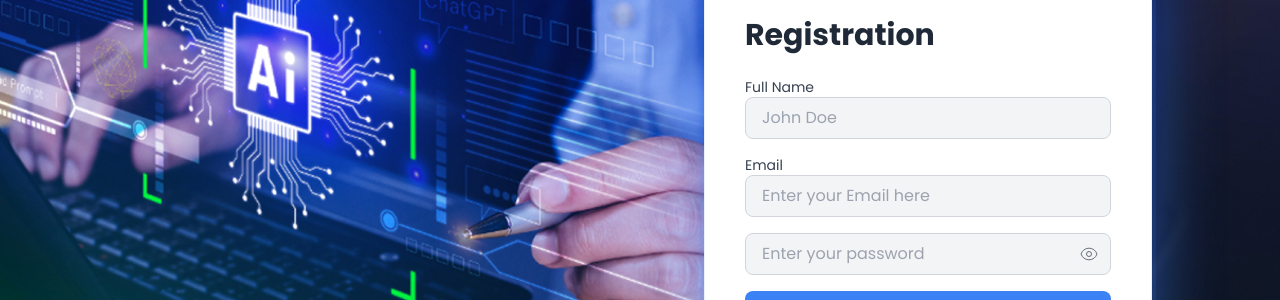
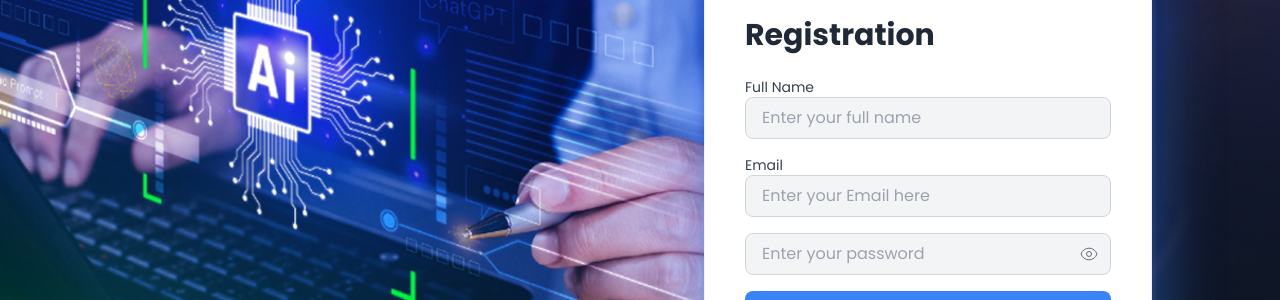
Before and after one commit to kaaju1036/testbsdm, a Flask app: page / in a window 1280 px wide. Shown: the part 244-544 px from the top of the page. Run offline with Flask 3, Linux system fonts and the light colour scheme; some libraries are stand-ins or nearby versions.

Commit message:
Update register.html

```diff
--- a/templates/register.html
+++ b/templates/register.html
@@ -47,6 +47,10 @@
       background-position: center;
       background-repeat: no-repeat;
     }
+    input::-ms-reveal {
+    display: none;
+  }
+
   </style>
 </head>
 <body class="min-h-screen flex flex-col">
@@ -85,15 +89,18 @@
         <label for="name" class="block text-sm font-medium text-gray-700">Full Name</label>
         <input type="text" name="name" id="name" required
           class="w-full px-4 py-2 border border-gray-300 rounded-lg focus:outline-none focus:ring-2 focus:ring-primary-500 bg-gray-100"
-          placeholder="John Doe" />
+          placeholder="Enter your full name" />
       </div>
 
       <!-- Email -->
       <div>
         <label for="email" class="block text-sm font-medium text-gray-700">Email</label>
         <input type="email" name="email" id="email" required
+          pattern="[a-zA-Z0-9._%+-]+@[a-zA-Z0-9.-]+\.[a-zA-Z]{2,}"
+          title="Enter a valid email address"
           class="w-full px-4 py-2 border border-gray-300 rounded-lg focus:outline-none focus:ring-2 focus:ring-primary-500 bg-gray-100"
           placeholder="Enter your Email here" />
+
       </div>
 
       <!-- Password -->
```
